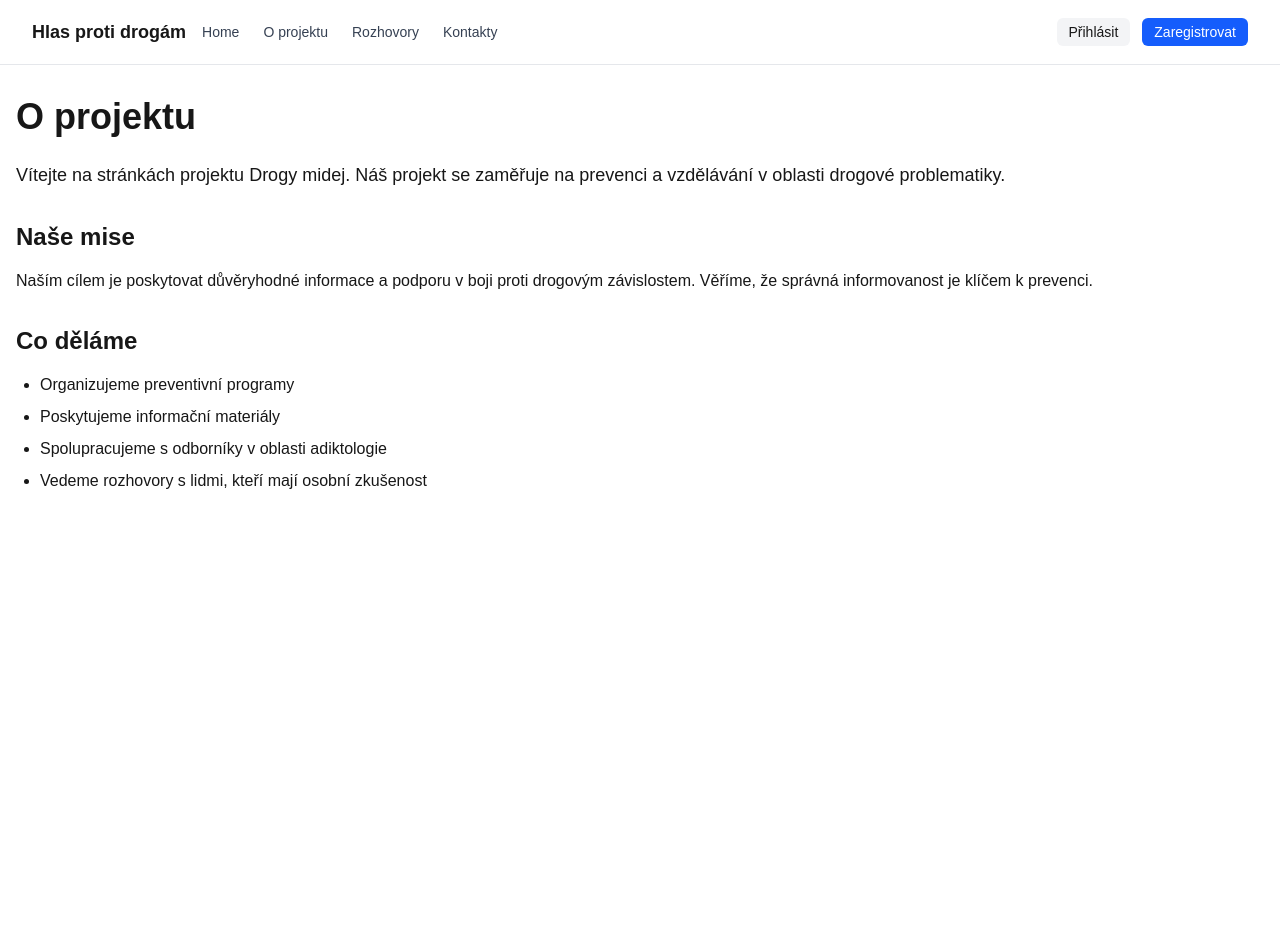
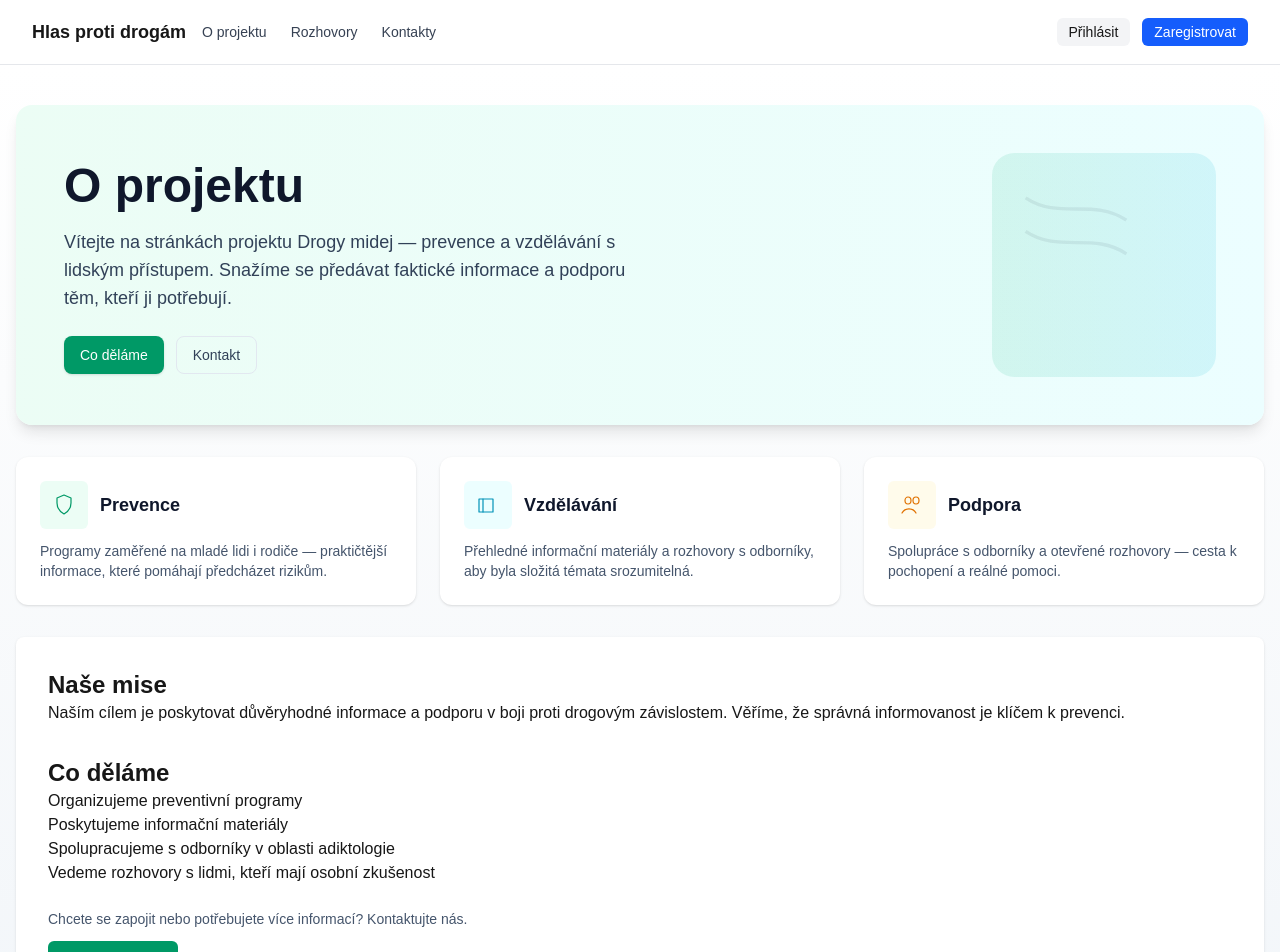
Before and after one commit to KykoMan/Drogy, a Next.js app: page /about in a window 1280 px wide. Shown: the top 952 px of the page. Before the commit the page ends 800 px from the top, so only its background shows below. Built offline with nearby package versions, Linux system fonts and the light colour scheme.

Commit message:
omg smazal jsem úvod v nabaru jsem tak dobrej

```diff
--- a/src/app/about/page.tsx
+++ b/src/app/about/page.tsx
@@ -1,25 +1,140 @@
 export default function AboutPage() {
   return (
-    <main className="container mx-auto px-4 py-8">
-      <h1 className="text-4xl font-bold mb-6">O projektu</h1>
-      <div className="prose dark:prose-invert max-w-none">
-        <p className="text-lg mb-4">
-          Vítejte na stránkách projektu Drogy midej. Náš projekt se zaměřuje na prevenci
-          a vzdělávání v oblasti drogové problematiky.
-        </p>
-        <h2 className="text-2xl font-semibold mt-8 mb-4">Naše mise</h2>
-        <p className="mb-4">
-          Naším cílem je poskytovat důvěryhodné informace a podporu v boji proti
-          drogovým závislostem. Věříme, že správná informovanost je klíčem k prevenci.
-        </p>
-        <h2 className="text-2xl font-semibold mt-8 mb-4">Co děláme</h2>
-        <ul className="list-disc pl-6 mb-6">
-          <li className="mb-2">Organizujeme preventivní programy</li>
-          <li className="mb-2">Poskytujeme informační materiály</li>
-          <li className="mb-2">Spolupracujeme s odborníky v oblasti adiktologie</li>
-          <li className="mb-2">Vedeme rozhovory s lidmi, kteří mají osobní zkušenost</li>
-        </ul>
-      </div>
+    <main className="min-h-screen bg-gradient-to-b from-white via-slate-50 to-slate-100 dark:from-slate-900 dark:via-slate-950 dark:to-slate-900">
+      {/* Hero */}
+      <section className="container mx-auto px-4 pt-10 pb-8">
+        <div className="rounded-2xl bg-gradient-to-r from-emerald-50 to-cyan-50 dark:from-slate-800 dark:to-slate-900 shadow-lg p-8 md:p-12">
+          <div className="flex flex-col md:flex-row md:items-center md:justify-between gap-6">
+            <div>
+              <h1 className="text-4xl md:text-5xl font-extrabold text-slate-900 dark:text-white leading-tight">
+                O projektu
+              </h1>
+              <p className="mt-3 text-lg text-slate-700 dark:text-slate-300 max-w-xl">
+                Vítejte na stránkách projektu Drogy midej — prevence a vzdělávání s lidským přístupem.
+                Snažíme se předávat faktické informace a podporu těm, kteří ji potřebují.
+              </p>
+              <div className="mt-6 flex flex-wrap gap-3">
+                <a
+                  href="#co-delame"
+                  className="inline-flex items-center px-4 py-2 bg-emerald-600 hover:bg-emerald-700 text-white rounded-lg shadow-sm text-sm font-medium transition"
+                >
+                  Co děláme
+                </a>
+                <a
+                  href="#kontakt"
+                  className="inline-flex items-center px-4 py-2 border border-slate-200 dark:border-slate-700 rounded-lg text-sm text-slate-700 dark:text-slate-300 hover:bg-slate-100 dark:hover:bg-slate-800 transition"
+                >
+                  Kontakt
+                </a>
+              </div>
+            </div>
+
+            <div className="hidden md:block w-56">
+              {/* Simple illustrative SVG */}
+              <svg viewBox="0 0 200 200" xmlns="http://www.w3.org/2000/svg" className="w-full h-auto">
+                <defs>
+                  <linearGradient id="g" x1="0" x2="1">
+                    <stop offset="0" stopColor="#10b981" />
+                    <stop offset="1" stopColor="#06b6d4" />
+                  </linearGradient>
+                </defs>
+                <rect width="200" height="200" rx="20" fill="url(#g)" opacity="0.12" />
+                <g transform="translate(30,40)" fill="none" stroke="#0f172a" strokeOpacity="0.07" strokeWidth="3">
+                  <path d="M0 0 C30 20, 60 0, 90 20" />
+                  <path d="M0 30 C30 50, 60 30, 90 50" />
+                </g>
+              </svg>
+            </div>
+          </div>
+        </div>
+      </section>
+
+      {/* Features */}
+      <section className="container mx-auto px-4 pb-8">
+        <div className="grid grid-cols-1 md:grid-cols-3 gap-6">
+          <div className="rounded-xl bg-white dark:bg-slate-800 p-6 shadow hover:shadow-lg transition">
+            <div className="flex items-center space-x-3">
+              <div className="p-3 rounded-md bg-emerald-50 dark:bg-emerald-900/20 text-emerald-600 dark:text-emerald-400">
+                {/* Icon: shield */}
+                <svg width="24" height="24" viewBox="0 0 24 24" fill="none" aria-hidden>
+                  <path d="M12 2l7 3v5c0 5-3.5 9-7 11-3.5-2-7-6-7-11V5l7-3z" stroke="currentColor" strokeWidth="1.2" strokeLinecap="round" strokeLinejoin="round"></path>
+                </svg>
+              </div>
+              <h3 className="text-lg font-semibold text-slate-900 dark:text-white">Prevence</h3>
+            </div>
+            <p className="mt-3 text-slate-600 dark:text-slate-300 text-sm">
+              Programy zaměřené na mladé lidi i rodiče — praktičtější informace, které pomáhají předcházet rizikům.
+            </p>
+          </div>
+
+          <div className="rounded-xl bg-white dark:bg-slate-800 p-6 shadow hover:shadow-lg transition">
+            <div className="flex items-center space-x-3">
+              <div className="p-3 rounded-md bg-cyan-50 dark:bg-cyan-900/20 text-cyan-600 dark:text-cyan-400">
+                {/* Icon: book */}
+                <svg width="24" height="24" viewBox="0 0 24 24" fill="none" aria-hidden>
+                  <path d="M3 6h14v13H3z" stroke="currentColor" strokeWidth="1.2" strokeLinecap="round" strokeLinejoin="round"></path>
+                  <path d="M7 6v13" stroke="currentColor" strokeWidth="1.2" strokeLinecap="round" strokeLinejoin="round"></path>
+                </svg>
+              </div>
+              <h3 className="text-lg font-semibold text-slate-900 dark:text-white">Vzdělávání</h3>
+            </div>
+            <p className="mt-3 text-slate-600 dark:text-slate-300 text-sm">
+              Přehledné informační materiály a rozhovory s odborníky, aby byla složitá témata srozumitelná.
+            </p>
+          </div>
+
+          <div className="rounded-xl bg-white dark:bg-slate-800 p-6 shadow hover:shadow-lg transition">
+            <div className="flex items-center space-x-3">
+              <div className="p-3 rounded-md bg-amber-50 dark:bg-amber-900/20 text-amber-600 dark:text-amber-400">
+                {/* Icon: users */}
+                <svg width="24" height="24" viewBox="0 0 24 24" fill="none" aria-hidden>
+                  <path d="M16 11c1.657 0 3-1.567 3-3.5S17.657 4 16 4s-3 1.567-3 3.5S14.343 11 16 11zM8 11c1.657 0 3-1.567 3-3.5S9.657 4 8 4 5 5.567 5 7.5 6.343 11 8 11z" stroke="currentColor" strokeWidth="1.2" strokeLinecap="round" strokeLinejoin="round"></path>
+                  <path d="M2 20a8 8 0 0114 0" stroke="currentColor" strokeWidth="1.2" strokeLinecap="round" strokeLinejoin="round"></path>
+                </svg>
+              </div>
+              <h3 className="text-lg font-semibold text-slate-900 dark:text-white">Podpora</h3>
+            </div>
+            <p className="mt-3 text-slate-600 dark:text-slate-300 text-sm">
+              Spolupráce s odborníky a otevřené rozhovory — cesta k pochopení a reálné pomoci.
+            </p>
+          </div>
+        </div>
+      </section>
+
+      {/* Main content */}
+      <section className="container mx-auto px-4 pb-16">
+        <div className="prose dark:prose-invert max-w-none bg-white dark:bg-slate-800 rounded-lg p-8 shadow-sm">
+          <h2 className="text-2xl font-semibold mt-0">Naše mise</h2>
+          <p>
+            Naším cílem je poskytovat důvěryhodné informace a podporu v boji proti drogovým závislostem. Věříme,
+            že správná informovanost je klíčem k prevenci.
+          </p>
+
+          <h2 id="co-delame" className="text-2xl font-semibold mt-8">Co děláme</h2>
+          <ul>
+            <li>Organizujeme preventivní programy</li>
+            <li>Poskytujeme informační materiály</li>
+            <li>Spolupracujeme s odborníky v oblasti adiktologie</li>
+            <li>Vedeme rozhovory s lidmi, kteří mají osobní zkušenost</li>
+          </ul>
+
+          <div className="mt-6">
+            <p className="text-sm text-slate-600 dark:text-slate-300">
+              Chcete se zapojit nebo potřebujete více informací? Kontaktujte nás.
+            </p>
+            <a id="kontakt" href="#" className="inline-block mt-3 px-5 py-2 rounded-md bg-emerald-600 text-white hover:bg-emerald-700 transition">
+              Napište nám
+            </a>
+          </div>
+        </div>
+      </section>
+
+      {/* Small footer note */}
+      <footer className="container mx-auto px-4 pb-8 text-center text-sm text-slate-500 dark:text-slate-400">
+        <div className="inline-block bg-white dark:bg-transparent px-3 py-2 rounded-md shadow-sm">
+          Projekt provozován s respektem k důstojnosti a faktech.
+        </div>
+      </footer>
     </main>
   );
 }
--- a/src/utils/navbrar.ts
+++ b/src/utils/navbrar.ts
@@ -4,7 +4,6 @@ export type NavItem = {
 };
 
 const navItems: NavItem[] = [
-	{ title: "Home", href: "/" },
 	{ title: "O projektu", href: "/about" },
 	{ title: "Rozhovory", href: "/interviews" },
 	{ title: "Kontakty", href: "/contact" },
```
